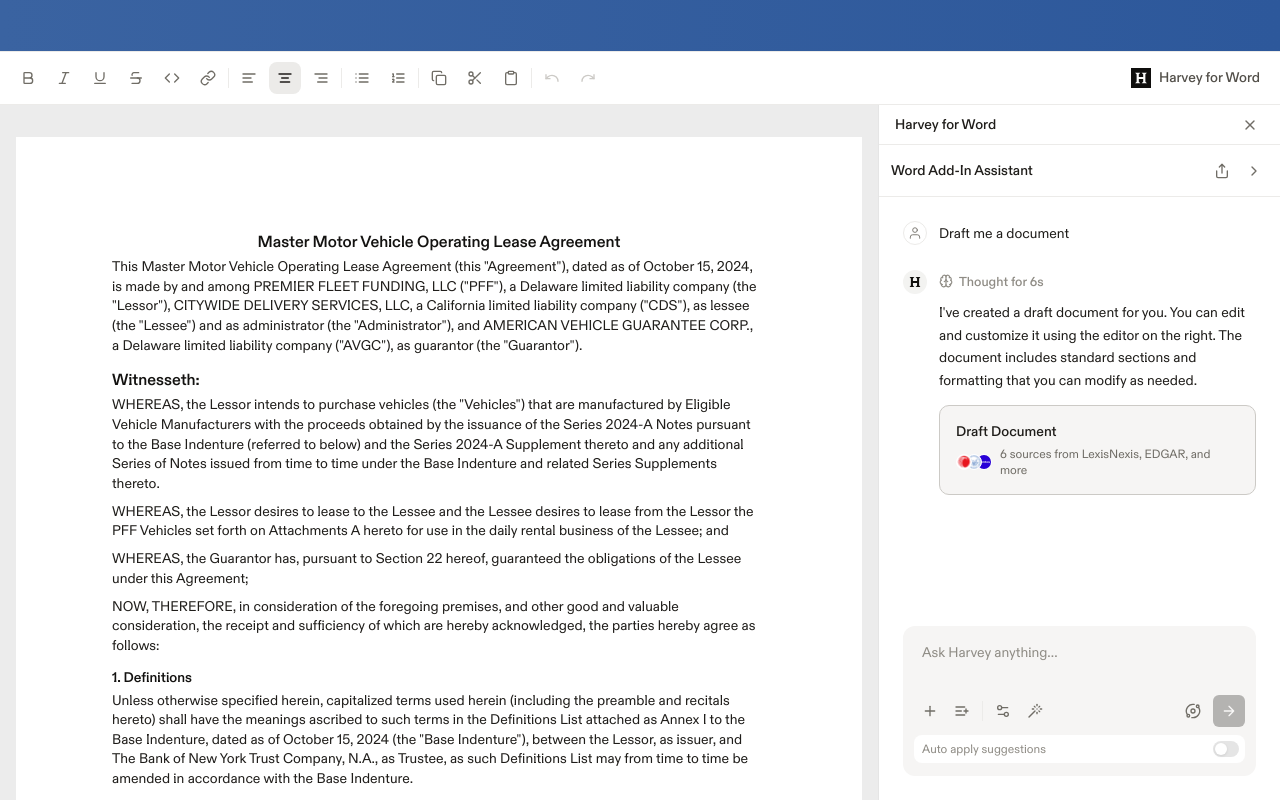
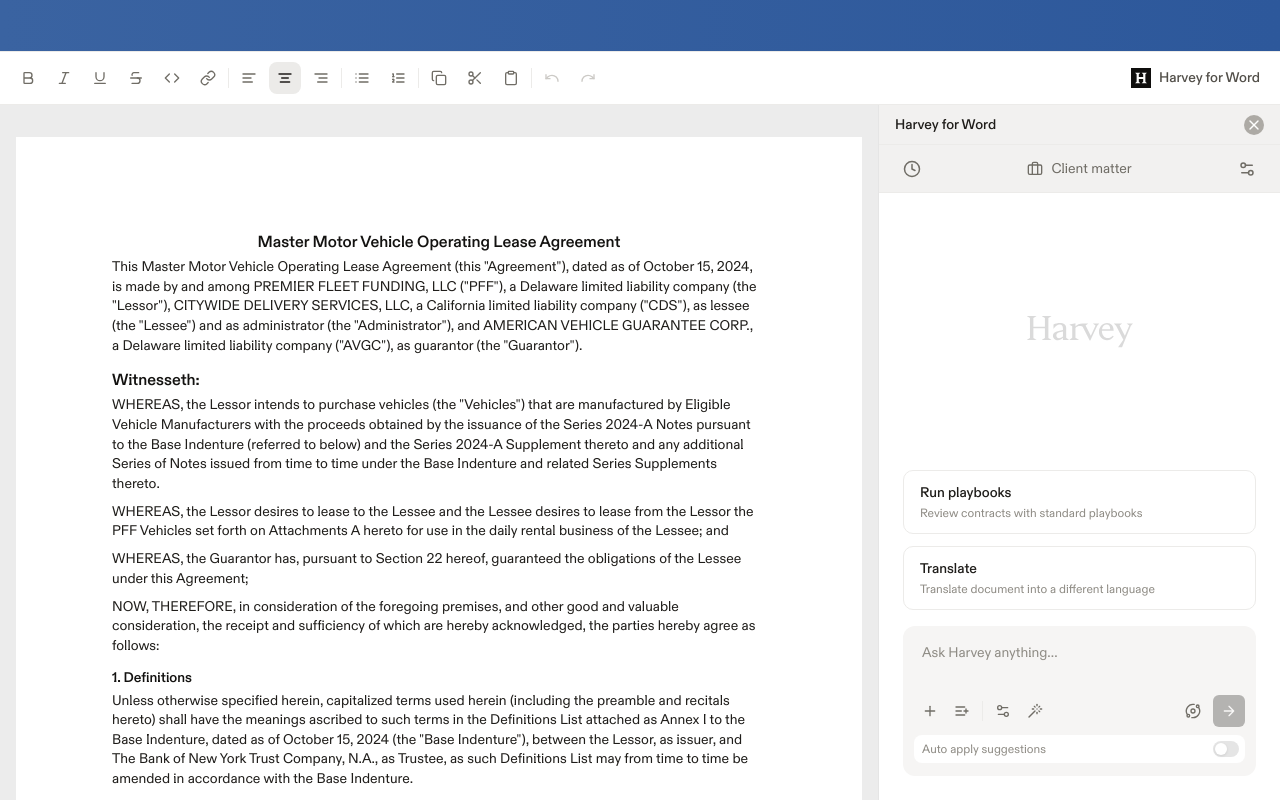
Before and after one commit to thisiscsim/harvey-word-add-in, a Next.js app: page / in a window 1280 px wide. Built offline with nearby package versions, Linux system fonts and the light colour scheme; what @heroui/react would draw is missing.

Commit message:
word features

```diff
--- a/src/app/page.tsx
+++ b/src/app/page.tsx
@@ -49,32 +49,8 @@ const getThinkingContent = (variant: 'draft' | 'analysis' = 'draft') => {
 
 
 export default function WordAddInPage() {
-  // Pre-initialize with messages as if user typed "Draft me a document"
-  const initialUserMessage = "Draft me a document";
-  const initialMessages: Message[] = [
-    {
-      role: 'user',
-      content: initialUserMessage,
-      type: 'text'
-    },
-    {
-      role: 'assistant',
-      content: 'I\'ve created a draft document for you. You can edit and customize it using the editor on the right. The document includes standard sections and formatting that you can modify as needed.',
-      type: 'artifact',
-      thinkingContent: getThinkingContent('draft'),
-      loadingState: {
-        showSummary: true,
-        visibleBullets: 4,
-        showAdditionalText: true
-      },
-      isLoading: false,
-      artifactData: {
-        title: 'Draft Document',
-        subtitle: 'Version 1',
-        variant: 'draft'
-      }
-    }
-  ];
+  // Start with empty messages to show home screen
+  const initialMessages: Message[] = [];
 
   // State management
   const [messages, setMessages] = useState<Message[]>(initialMessages);
@@ -112,6 +88,12 @@ export default function WordAddInPage() {
         });
       }
     }
+  }, []);
+
+  // Handle going back to home screen
+  const handleBackToHome = useCallback(() => {
+    setMessages([]);
+    setInputValue('');
   }, []);
 
   // Handle sending messages
@@ -175,9 +157,10 @@ export default function WordAddInPage() {
       setTimeout(() => {
         currentState.showSummary = true;
         setMessages(prev => {
+          if (prev.length === 0) return prev; // Safety check
           const newMessages = [...prev];
           const lastMessage = newMessages[newMessages.length - 1];
-          if (lastMessage.role === 'assistant' && lastMessage.isLoading) {
+          if (lastMessage && lastMessage.role === 'assistant' && lastMessage.isLoading) {
             lastMessage.loadingState = { ...currentState };
           }
           return newMessages;
@@ -190,9 +173,10 @@ export default function WordAddInPage() {
         setTimeout(() => {
           currentState.visibleBullets = index + 1;
           setMessages(prev => {
+            if (prev.length === 0) return prev; // Safety check
             const newMessages = [...prev];
             const lastMessage = newMessages[newMessages.length - 1];
-            if (lastMessage.role === 'assistant' && lastMessage.isLoading) {
+            if (lastMessage && lastMessage.role === 'assistant' && lastMessage.isLoading) {
               lastMessage.loadingState = { ...currentState };
             }
             return newMessages;
@@ -204,9 +188,10 @@ export default function WordAddInPage() {
       setTimeout(() => {
         currentState.showAdditionalText = true;
         setMessages(prev => {
+          if (prev.length === 0) return prev; // Safety check
           const newMessages = [...prev];
           const lastMessage = newMessages[newMessages.length - 1];
-          if (lastMessage.role === 'assistant' && lastMessage.isLoading) {
+          if (lastMessage && lastMessage.role === 'assistant' && lastMessage.isLoading) {
             lastMessage.loadingState = { ...currentState };
           }
           return newMessages;
@@ -216,9 +201,10 @@ export default function WordAddInPage() {
       // Complete loading
       setTimeout(() => {
         setMessages(prev => {
+          if (prev.length === 0) return prev; // Safety check
           const newMessages = [...prev];
           const lastMessage = newMessages[newMessages.length - 1];
-          if (lastMessage.role === 'assistant' && lastMessage.isLoading) {
+          if (lastMessage && lastMessage.role === 'assistant' && lastMessage.isLoading) {
             lastMessage.isLoading = false;
             lastMessage.content = isDraftArtifact
               ? "I've created a new draft document for you. You can edit and customize it in the editor."
@@ -264,6 +250,7 @@ export default function WordAddInPage() {
             onInputValueChange={setInputValue}
             isLoading={isLoading}
             onSendMessage={sendMessage}
+            onBackToHome={handleBackToHome}
             chatWidth={chatWidth}
             onChatWidthChange={setChatWidth}
             isResizing={isResizing}
--- a/src/components/draft-artifact-panel.tsx
+++ b/src/components/draft-artifact-panel.tsx
@@ -3,14 +3,15 @@
 import { motion, AnimatePresence } from "framer-motion";
 import { useState, useRef, useCallback, useEffect } from "react";
 import {
-  ChevronRight,
-  Share,
   Plus,
   ListPlus,
   Settings2,
   Wand,
   Orbit,
-  X
+  X,
+  Clock,
+  Briefcase,
+  ArrowLeft
 } from "lucide-react";
 import Image from "next/image";
 import { Spinner } from "@/components/ui/spinner";
@@ -48,6 +49,7 @@ interface DraftArtifactPanelProps {
   onInputValueChange: (value: string) => void;
   isLoading: boolean;
   onSendMessage: (messageOverride?: string) => void;
+  onBackToHome: () => void;
   chatWidth: number;
   onChatWidthChange: (width: number) => void;
   isResizing: boolean;
@@ -75,10 +77,12 @@ export default function DraftArtifactPanel({
   onInputValueChange,
   isLoading,
   onSendMessage,
+  onBackToHome,
   chatWidth,
   onChatWidthChange,
   isResizing,
   onResizingChange,
+  // eslint-disable-next-line @typescript-eslint/no-unused-vars
   onShareThreadDialogOpenChange,
   onFileManagementOpenChange,
   isDeepResearchActive,
@@ -92,6 +96,18 @@ export default function DraftArtifactPanel({
   const [isHoveringResizer, setIsHoveringResizer] = useState(false);
   const [autoApplySuggestions, setAutoApplySuggestions] = useState(false);
   const containerRef = useRef<HTMLDivElement>(null);
+
+  // Generate conversation title from first user message
+  const getConversationTitle = () => {
+    const firstUserMessage = messages.find(m => m.role === 'user');
+    if (!firstUserMessage) return 'New Conversation';
+
+    const maxLength = 50;
+    const content = firstUserMessage.content;
+
+    if (content.length <= maxLength) return content;
+    return content.substring(0, maxLength) + '...';
+  };
 
   // Handle mouse move for resizing
   const handleMouseMove = useCallback((e: MouseEvent) => {
@@ -307,42 +323,81 @@ export default function DraftArtifactPanel({
                 }}
               >
                 <div className="flex flex-col bg-white relative w-full">
-                  {/* Harvey for Word Header */}
-                  <div className="px-4 border-b border-neutral-200 flex items-center justify-between" style={{ height: '40px' }}>
+                  {/* Harvey for Word Header - Always visible */}
+                  <div className="px-4 border-b border-neutral-200 flex items-center justify-between" style={{ height: '40px', backgroundColor: '#F2F1F0' }}>
                     <div className="flex items-center">
                       <h2 className="text-sm font-medium text-neutral-900">Harvey for Word</h2>
                     </div>
                     <button
                       onClick={() => onToggleChat(false)}
-                      className="p-1.5 text-neutral-600 hover:text-neutral-900 hover:bg-neutral-100 rounded-md transition-colors"
+                      className="p-0.5 text-white hover:opacity-80 rounded-full transition-opacity"
+                      style={{ backgroundColor: '#ADAAA5' }}
                     >
                       <X size={16} />
                     </button>
                   </div>
 
-                  {/* Chat Header */}
-                  <div className="px-3 py-4 border-b border-neutral-200 flex items-center justify-between" style={{ height: '52px' }}>
-                    <div className="flex items-center gap-3">
-                      <h2 className="text-sm font-medium text-neutral-900">Word Add-In Assistant</h2>
-                    </div>
-                    <div className="flex items-center gap-1">
+                  {/* Conditional Second Header - Home vs Messages */}
+                  {messages.length === 0 ? (
+                    /* Home Screen Header */
+                    <div className="px-4 border-b border-neutral-200 flex items-center justify-between" style={{ height: '48px', backgroundColor: '#F2F1F0' }}>
                       <button
-                        onClick={() => onShareThreadDialogOpenChange(true)}
-                        className="p-1.5 text-neutral-600 hover:text-neutral-900 hover:bg-neutral-100 rounded-md transition-colors"
+                        className="p-2 text-neutral-600 hover:text-neutral-900 hover:bg-neutral-200/50 rounded-md transition-colors"
                       >
-                        <Share size={16} />
+                        <Clock size={18} />
                       </button>
                       <button
-                        onClick={() => onToggleChat(false)}
-                        className="p-1.5 text-neutral-600 hover:text-neutral-900 hover:bg-neutral-100 rounded-md transition-colors"
+                        className="flex items-center gap-2 px-3 py-1.5 text-neutral-600 hover:text-neutral-900 hover:bg-neutral-200/50 rounded-md transition-colors"
                       >
-                        <ChevronRight size={16} />
+                        <Briefcase size={16} />
+                        <span className="text-sm font-normal">Client matter</span>
+                      </button>
+                      <button
+                        className="p-2 text-neutral-600 hover:text-neutral-900 hover:bg-neutral-200/50 rounded-md transition-colors"
+                      >
+                        <Settings2 size={18} />
                       </button>
                     </div>
+                  ) : (
+                    /* Chat Header - Messages View */
+                    <div className="px-4 py-3 border-b border-neutral-200 flex items-center justify-between gap-3" style={{ height: '52px' }}>
+                      <button
+                        onClick={onBackToHome}
+                        className="p-1.5 text-neutral-600 hover:text-neutral-900 hover:bg-neutral-100 rounded-md transition-colors flex-shrink-0"
+                      >
+                        <ArrowLeft size={20} />
+                      </button>
+                      <h2 className="text-sm font-medium text-neutral-900 truncate flex-1 text-center px-2">
+                        {getConversationTitle()}
+                      </h2>
+                      <button
+                        className="p-1.5 text-neutral-600 hover:text-neutral-900 hover:bg-neutral-100 rounded-md transition-colors flex-shrink-0"
+                      >
+                        <Plus size={20} />
+                      </button>
                     </div>
+                  )}
 
-                  {/* Messages with gradient overlays */}
+                  {/* Content Area - Home Screen or Messages */}
                   <div className="flex-1 relative overflow-hidden">
+                    {messages.length === 0 ? (
+                      /* Home Screen - Harvey Logo */
+                      <div className="h-full flex items-center justify-center">
+                        <Image
+                          src="/Harvey_Logo.svg"
+                          alt="Harvey"
+                          width={106}
+                          height={32}
+                          style={{
+                            height: '32px',
+                            width: 'auto',
+                            opacity: 0.15
+                          }}
+                        />
+                      </div>
+                    ) : (
+                      /* Messages View */
+                      <>
                         {/* Top gradient */}
                         <div className="absolute top-0 left-0 right-0 h-6 bg-gradient-to-b from-white to-transparent pointer-events-none z-10" />
 
@@ -459,7 +514,31 @@ export default function DraftArtifactPanel({
 
                         {/* Bottom gradient */}
                         <div className="absolute bottom-0 left-0 right-0 h-6 bg-gradient-to-t from-white to-transparent pointer-events-none z-10" />
+                      </>
+                    )}
                   </div>
+
+                  {/* Suggestion Cards - Only shown when no messages */}
+                  {messages.length === 0 && (
+                    <div className="px-6 pb-4 overflow-x-hidden bg-white">
+                      <div className="mx-auto space-y-3" style={{ maxWidth: '832px' }}>
+                        <button
+                          onClick={() => onSendMessage("Run playbooks to review this contract")}
+                          className="w-full text-left px-4 py-3 bg-white border border-neutral-200 rounded-lg hover:border-neutral-300 hover:bg-neutral-50 transition-colors"
+                        >
+                          <div className="font-medium text-sm text-neutral-900">Run playbooks</div>
+                          <div className="text-xs text-neutral-500 mt-0.5">Review contracts with standard playbooks</div>
+                        </button>
+                        <button
+                          onClick={() => onSendMessage("Translate this document")}
+                          className="w-full text-left px-4 py-3 bg-white border border-neutral-200 rounded-lg hover:border-neutral-300 hover:bg-neutral-50 transition-colors"
+                        >
+                          <div className="font-medium text-sm text-neutral-900">Translate</div>
+                          <div className="text-xs text-neutral-500 mt-0.5">Translate document into a different language</div>
+                        </button>
+                      </div>
+                    </div>
+                  )}
 
                   {/* Input Area */}
                   <div className="px-6 pb-6 overflow-x-hidden relative z-20 bg-white">
```
Lines whose indentation alone changed are shown as unchanged.
